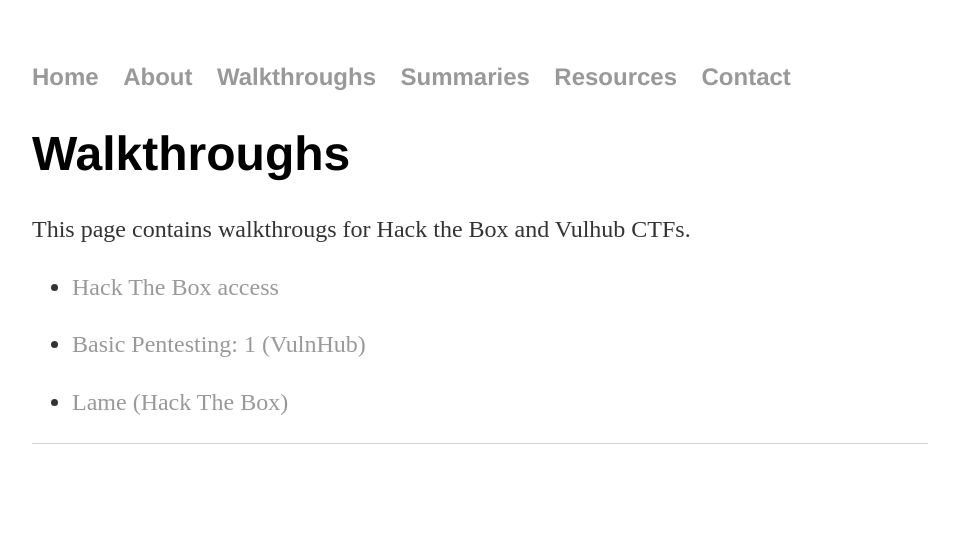
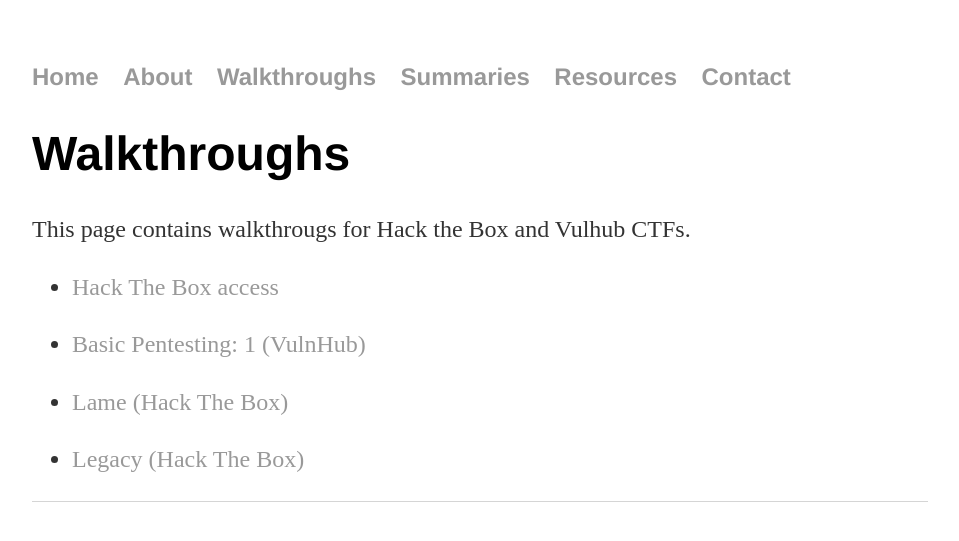
Before and after one commit to jsom1/jsom1.github.io, a Jekyll site: the page built from walkthroughs/index.html, in a window 1280 px wide. Shown: the top 541 px of the page, without its empty margins (160-1119 px from the left). Built offline with Jekyll 4.4.1, drawn with Linux system fonts in a browser that asks for light colours.

Commit message:
Update index.html

```diff
--- a/walkthroughs/index.html
+++ b/walkthroughs/index.html
@@ -17,5 +17,8 @@ title: Walkthroughs
 
 	<p><li><a href="/_walkthroughs/Lame">Lame (Hack The Box)</a><br>
 		</li></p>
+
+	<p><li><a href="/_walkthroughs/Legacy">Legacy (Hack The Box)</a><br>
+		</li></p>
 	</ul>
 </div>
```
